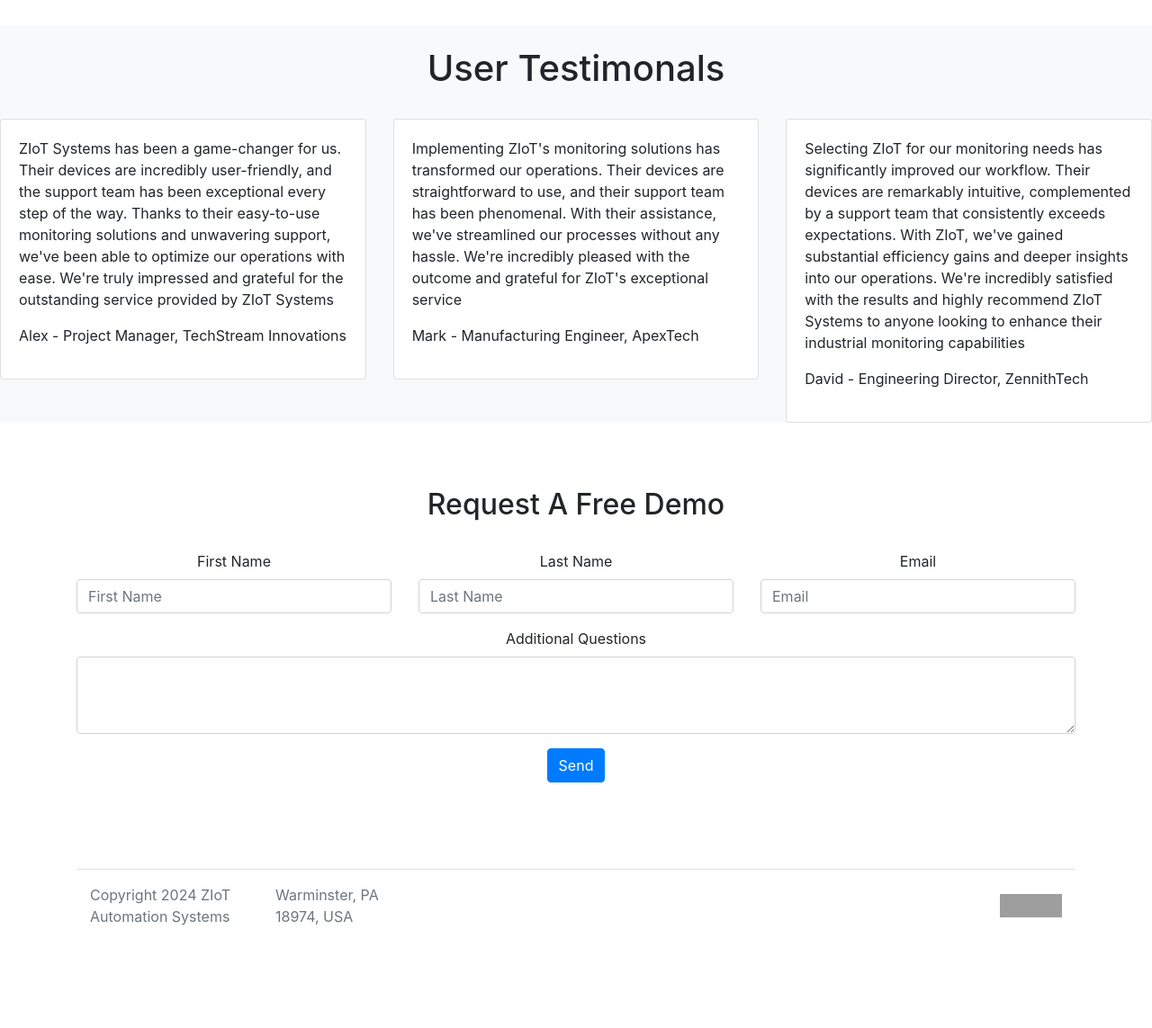
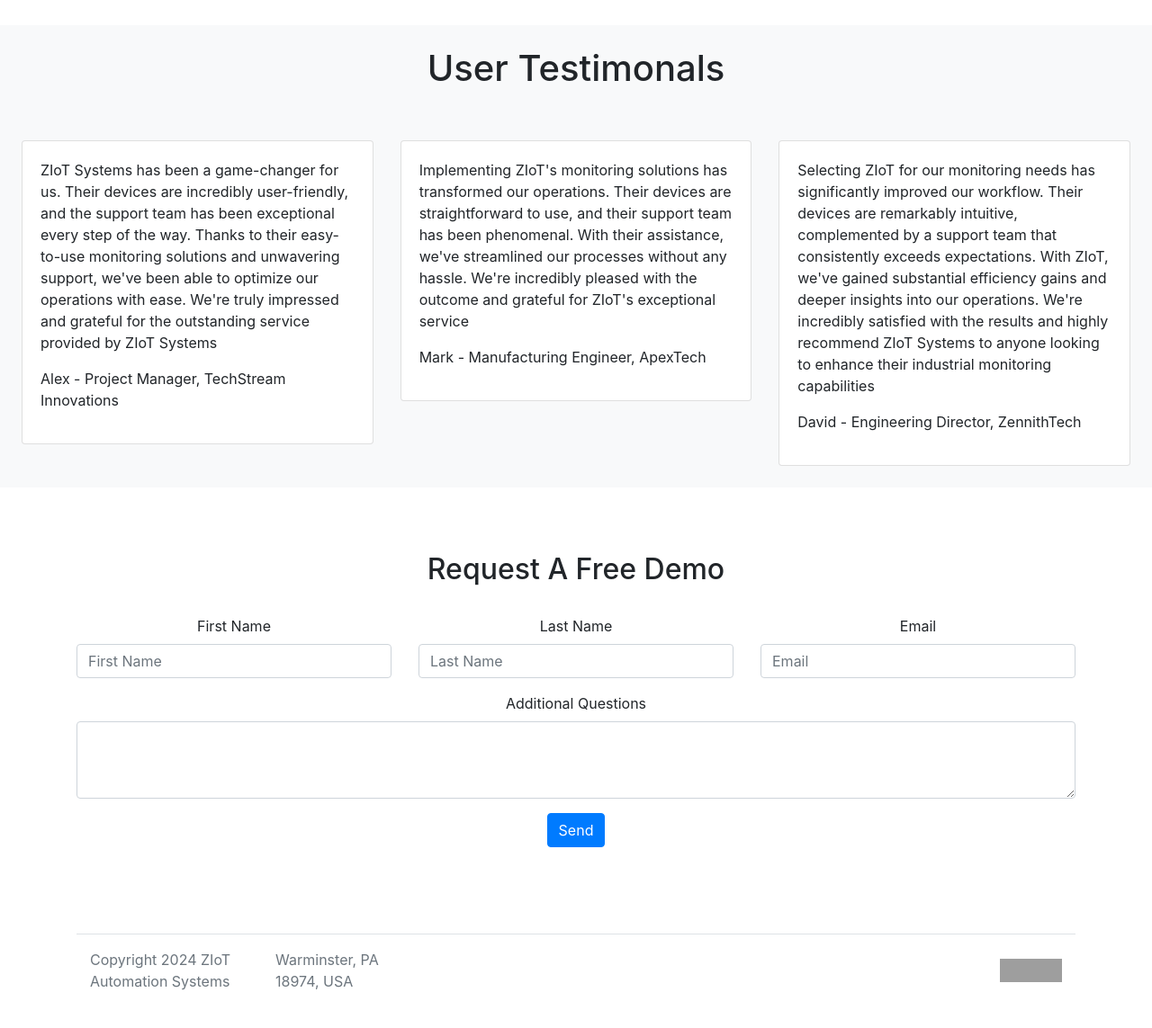
Before and after one commit to ZIoT-Systems/ZIoT-Systems.github.io, a Jekyll site: the page built from README.md, in a window 1280 px wide. Shown: the part 1961-3104 px from the top of the page at 90% size. Built offline with Jekyll 4.4.1, drawn with Linux system fonts in a browser that asks for light colours; our own code applies the rules of GitHub Pages for plain Markdown files; before the commit the page ends 3032 px from its top, so only the background shows below that; grey boxes are pictures that could not be loaded.

```diff
--- a/_layouts/default.html
+++ b/_layouts/default.html
@@ -191,7 +191,7 @@
             <h1>User Testimonals</h1>
         </div>
         <br>
-        <div class="p-6 row">
+        <div class="p-4 row">
             <div class="col-sm-4">
                 <div class="card">
                     <div class="card-body">
```
